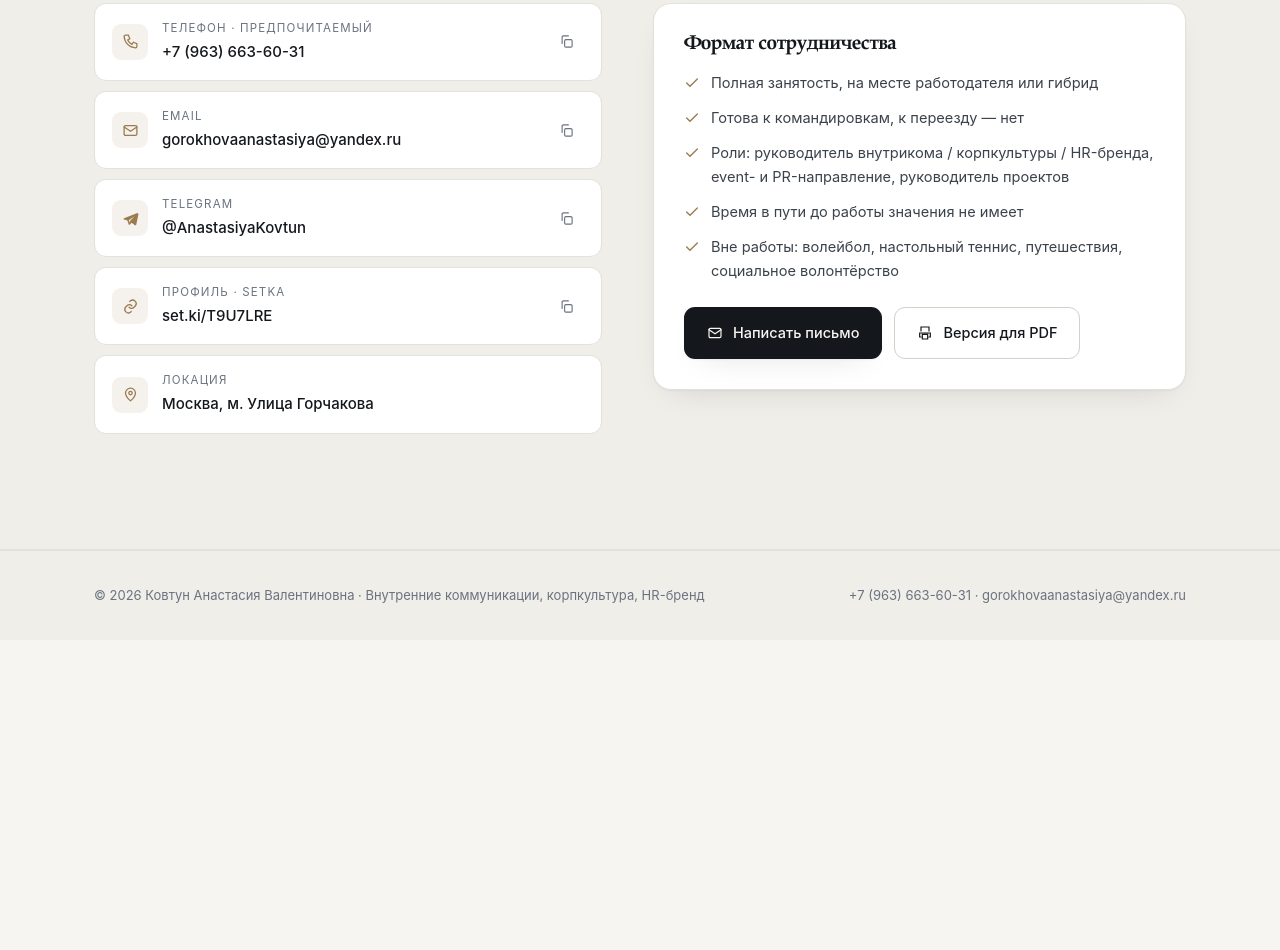
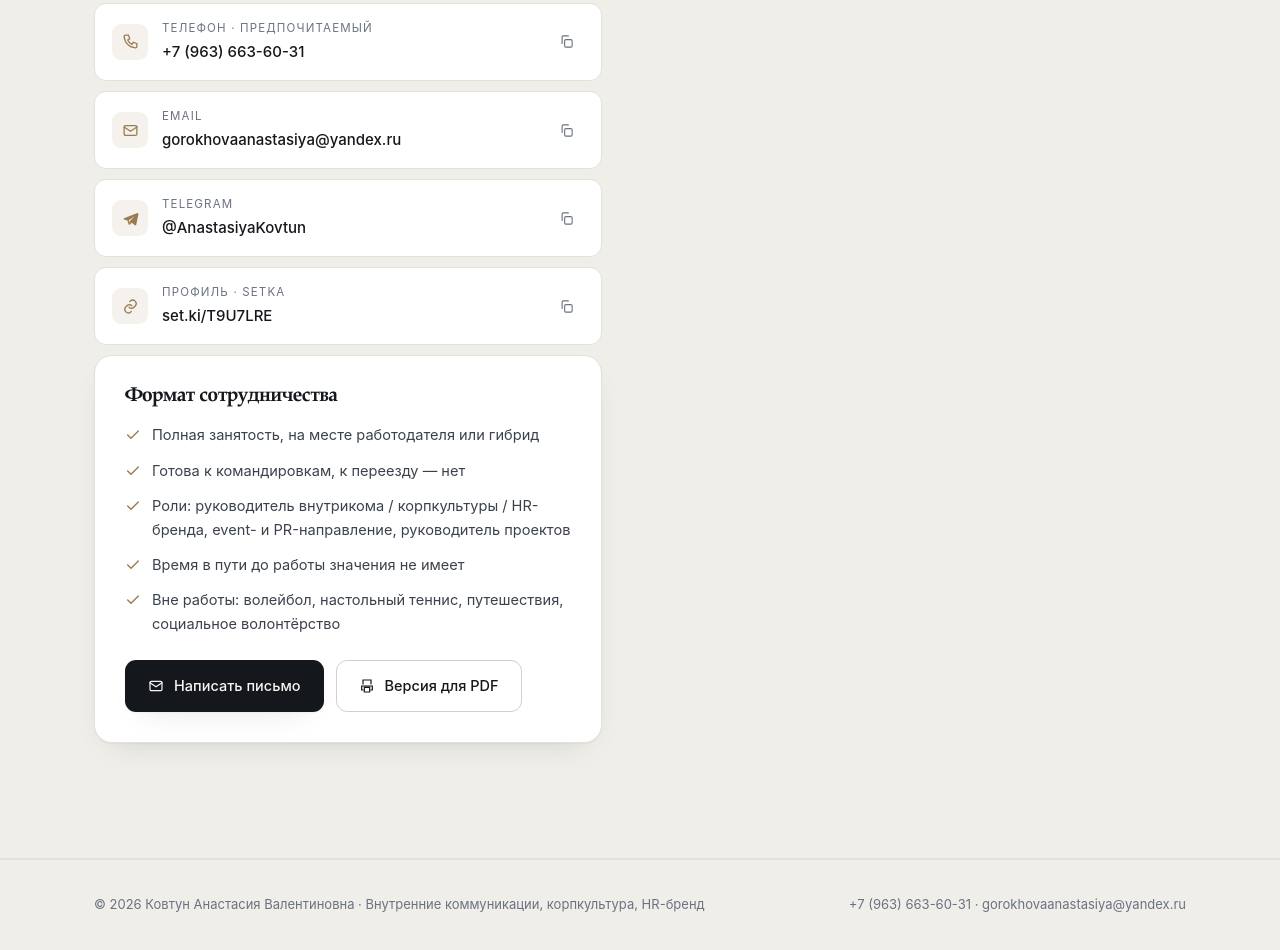
Before and after one commit to KovtunAnastasiya/kovtunanastasiya.github.io, a plain HTML site: page index.html in a window 1280 px wide. Shown: the part 9769-10719 px from the top of the page. Before the commit the page ends 10409 px from the top, so only its background shows below. Drawn offline with Linux system fonts and the light colour scheme.

Commit message:
Убран блок локации и лишние стили кнопок

```diff
--- a/index.html
+++ b/index.html
@@ -412,7 +412,6 @@ html[data-theme="dark"] .toast{background:var(--accent);color:#12140f}
   .brand span{display:none}
   .timeline{padding-left:26px}
   .job__dot{left:-26px;width:14px;height:14px}
-  .cta .btn{flex:1;justify-content:center}
 }
 @media (prefers-reduced-motion:reduce){
   html{scroll-behavior:auto}
@@ -1106,12 +1105,6 @@ html[data-theme="dark"] .toast{background:var(--accent);color:#12140f}
           <button class="copy" data-copy="https://set.ki/T9U7LRE" aria-label="Скопировать ссылку"><svg viewBox="0 0 24 24" fill="none" stroke="currentColor" stroke-width="1.8" stroke-linecap="round"><rect x="9" y="9" width="12" height="12" rx="2"/><path d="M5 15V5a2 2 0 012-2h8"/></svg></button>
         </div>
 
-        <div class="cline reveal" style="--d:240ms">
-          <div class="cline__ic"><svg viewBox="0 0 24 24" fill="none" stroke="currentColor" stroke-width="1.8" stroke-linecap="round"><path d="M12 21s7-5.6 7-11a7 7 0 10-14 0c0 5.4 7 11 7 11z"/><circle cx="12" cy="10" r="2.4"/></svg></div>
-          <div class="cline__b"><small>Локация</small><strong>Москва, м. Улица Горчакова</strong></div>
-        </div>
-      </div>
-
       <div class="note reveal" style="--d:120ms">
         <h3>Формат сотрудничества</h3>
         <ul>
```
